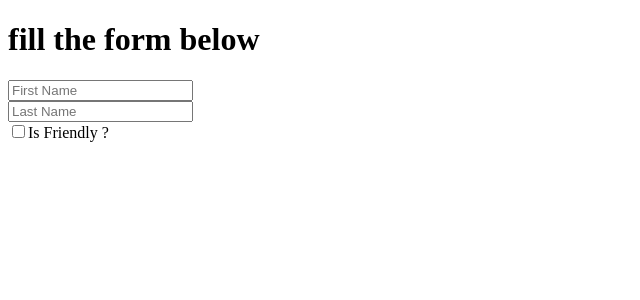
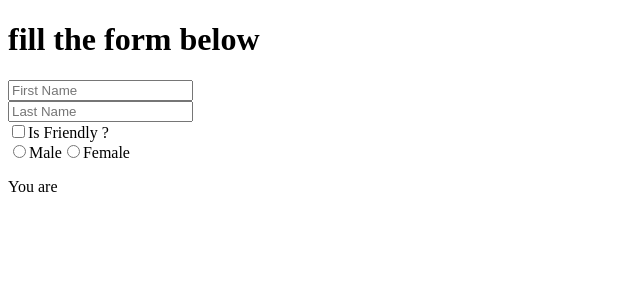
Before and after one commit to rai8/scrimba-course-react_2, a React (Create React App) app: page / in a window 1280 px wide. Shown: the top 300 px of the page, without its empty margins (0-640 px from the left). Built offline with nearby package versions, Linux system fonts and the light colour scheme.

Commit message:
working with radio buttons

```diff
--- a/src/components/Form.js
+++ b/src/components/Form.js
@@ -6,7 +6,8 @@ export default class Form extends Component {
     this.state = {
       firstName: "",
       lastName: "",
-      isFriendly: ""
+      isFriendly: false,
+      gender: ""
     };
     this.handleChange = this.handleChange.bind(this);
   }
@@ -43,12 +44,36 @@ export default class Form extends Component {
               type="checkbox"
               name="isFriendly"
               onChange={this.handleChange}
+              checked={this.state.isFriendly}
             />
             Is Friendly ?
           </label>
+          <br />
+          <label>
+            <input
+              type="radio"
+              name="gender"
+              value="male"
+              onChange={this.handleChange}
+              checked={this.state.gender === "male"}
+            />
+            Male
+          </label>
+          <label>
+            <input
+              type="radio"
+              name="gender"
+              value="female"
+              onChange={this.handleChange}
+              checked={this.state.gender === "female"}
+            />
+            Female
+          </label>{" "}
+          <br />
           <p>
             {this.state.firstName} {this.state.lastName}{" "}
           </p>
+          <p>You are {this.state.gender}</p>
         </form>
       </div>
     );
```
